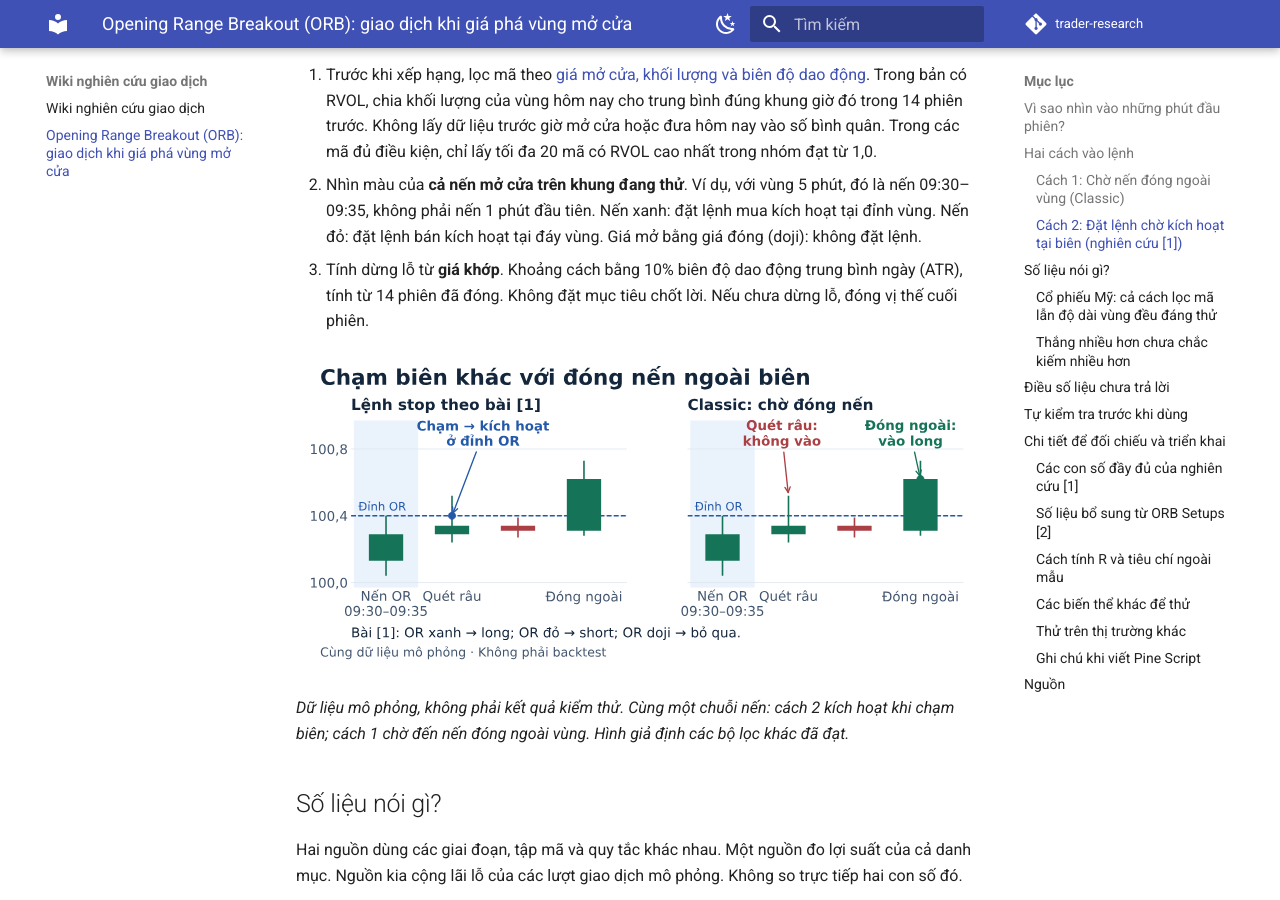
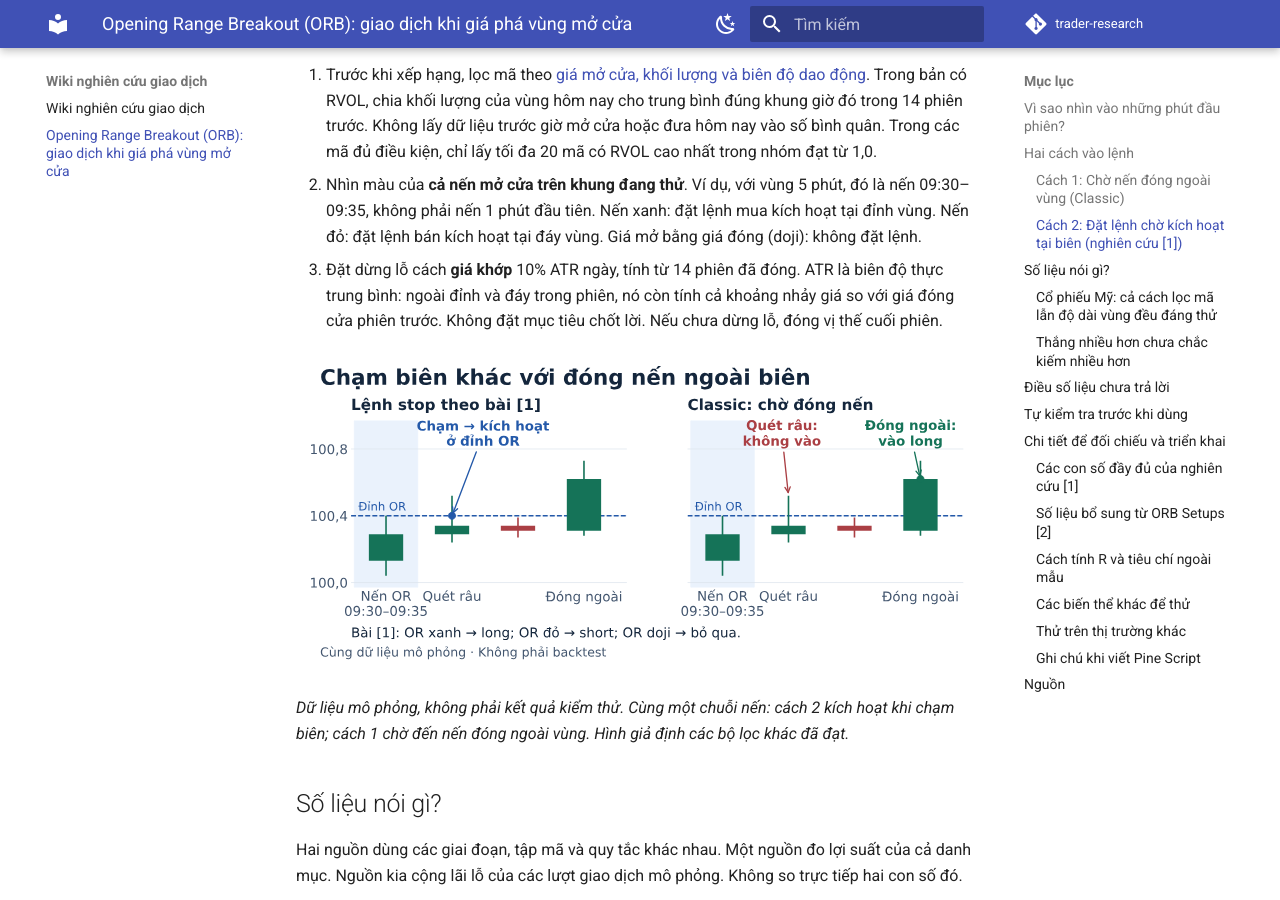
Before and after one commit to ntduong1998vn/trader-research, an MkDocs documentation site: the page built from docs/opening-range-breakout.md, in a window 1280 px wide and 900 px high, scrolled down 1703 px. Built offline with MkDocs 1.6.1 and Material for MkDocs 9.7.7, drawn with Linux system fonts in a browser that asks for light colours; comment, search, counter and statistics services are not loaded.

Commit message:
Define true range in the ATR stop rule

```diff
--- a/docs/opening-range-breakout.md
+++ b/docs/opening-range-breakout.md
@@ -30,7 +30,7 @@ Một ví dụ trong tài liệu đầu vào dùng nến 5 hoặc 15 phút và y
 
 1. Trước khi xếp hạng, lọc mã theo [giá mở cửa, khối lượng và biên độ dao động](#cac-con-so-ay-u-cua-nghien-cuu-1). Trong bản có RVOL, chia khối lượng của vùng hôm nay cho trung bình đúng khung giờ đó trong 14 phiên trước. Không lấy dữ liệu trước giờ mở cửa hoặc đưa hôm nay vào số bình quân. Trong các mã đủ điều kiện, chỉ lấy tối đa 20 mã có RVOL cao nhất trong nhóm đạt từ 1,0.
 2. Nhìn màu của **cả nến mở cửa trên khung đang thử**. Ví dụ, với vùng 5 phút, đó là nến 09:30–09:35, không phải nến 1 phút đầu tiên. Nến xanh: đặt lệnh mua kích hoạt tại đỉnh vùng. Nến đỏ: đặt lệnh bán kích hoạt tại đáy vùng. Giá mở bằng giá đóng (doji): không đặt lệnh.
-3. Tính dừng lỗ từ **giá khớp**. Khoảng cách bằng 10% biên độ dao động trung bình ngày (ATR), tính từ 14 phiên đã đóng. Không đặt mục tiêu chốt lời. Nếu chưa dừng lỗ, đóng vị thế cuối phiên.
+3. Đặt dừng lỗ cách **giá khớp** 10% ATR ngày, tính từ 14 phiên đã đóng. ATR là biên độ thực trung bình: ngoài đỉnh và đáy trong phiên, nó còn tính cả khoảng nhảy giá so với giá đóng cửa phiên trước. Không đặt mục tiêu chốt lời. Nếu chưa dừng lỗ, đóng vị thế cuối phiên.
 
 ![Cùng một cú quét râu: lệnh chờ ở biên kích hoạt, còn Classic chưa có tín hiệu](assets/orb/orb-cham-bien-vs-dong-nen.svg)
 
```
